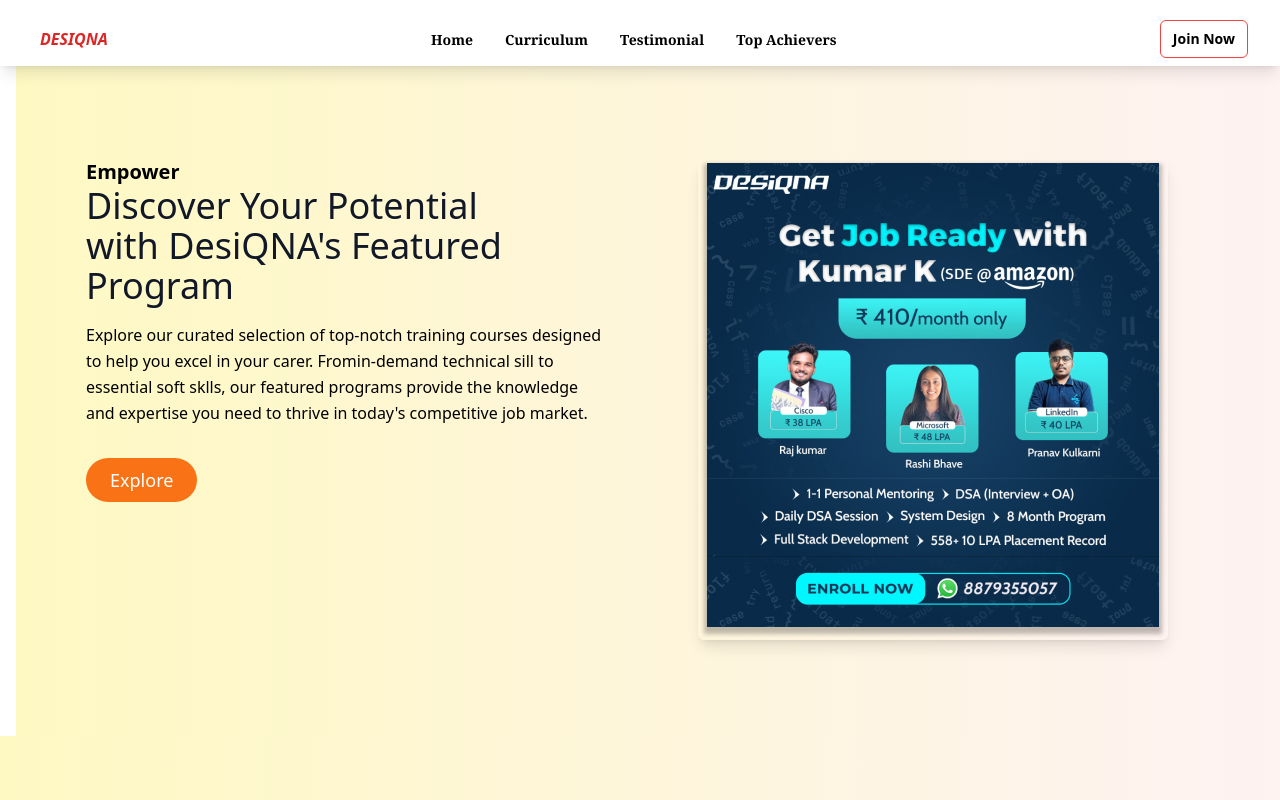
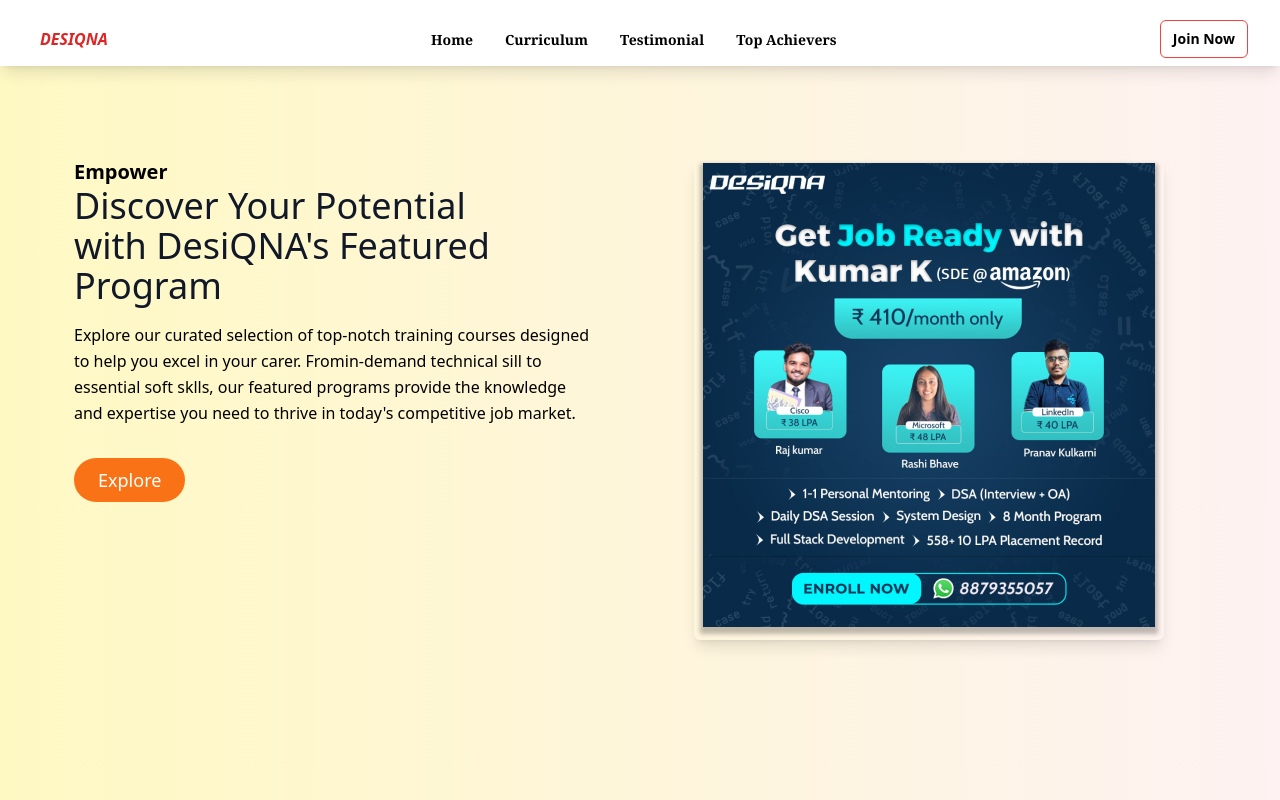
Before and after one commit to karantec/DesiQna, a React (Vite) app: page / in a window 1280 px wide. Shown: the top 800 px of the page. Built offline with nearby package versions, Linux system fonts and the light colour scheme.

Commit message:
file added

```diff
--- a/src/components/heroSection/HeroSection.jsx
+++ b/src/components/heroSection/HeroSection.jsx
@@ -5,7 +5,7 @@
 function HeroSection() {
   return (
     <>
-      <section className=" ml-4 mt-[-1rem]">
+      <section className=" mt-[-1rem]">
         <section className="text-gray-600 body-font bg-gradient-to-r to-red-50 from-yellow-100 ">
           <div className="container mx-auto px-5 py-24 md:flex md:flex-row md:justify-center">
             <div className="md:w-1/2 lg:pr-24 md:pr-16 mb-16 md:mb-0 text-center md:text-left">
```
